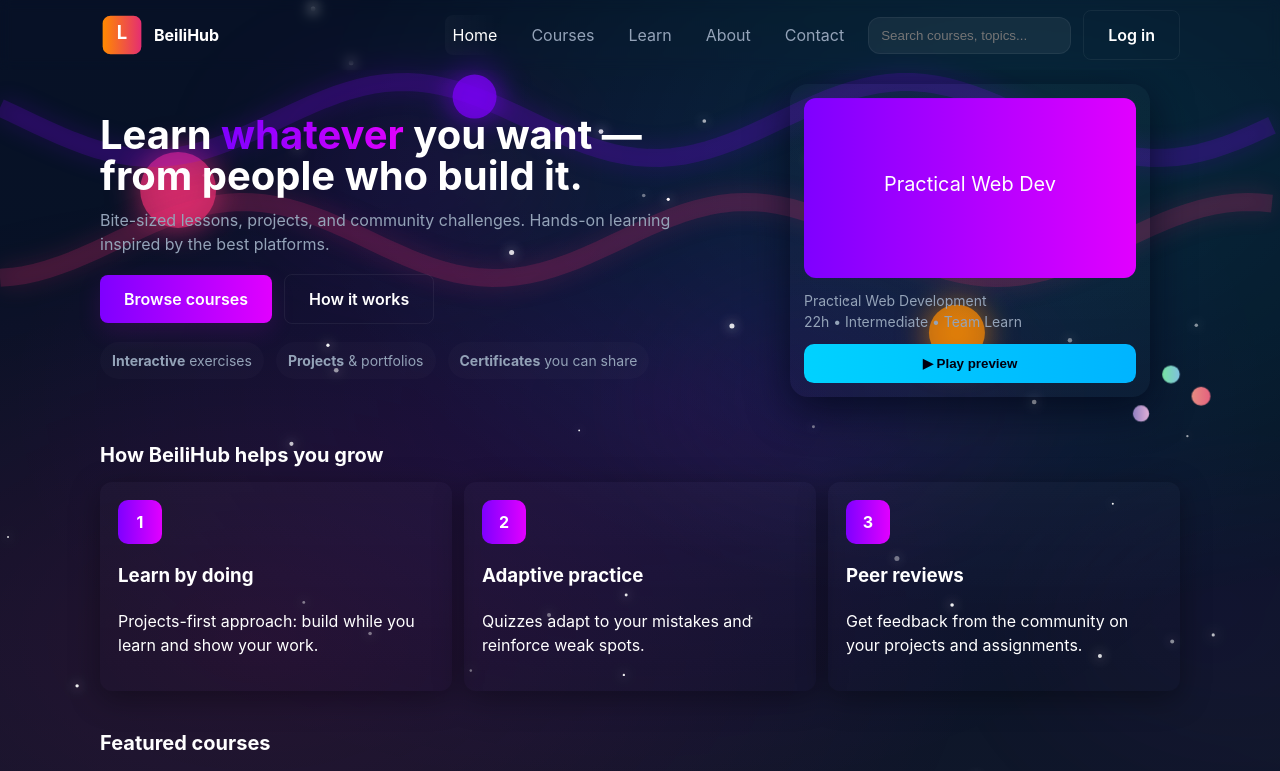
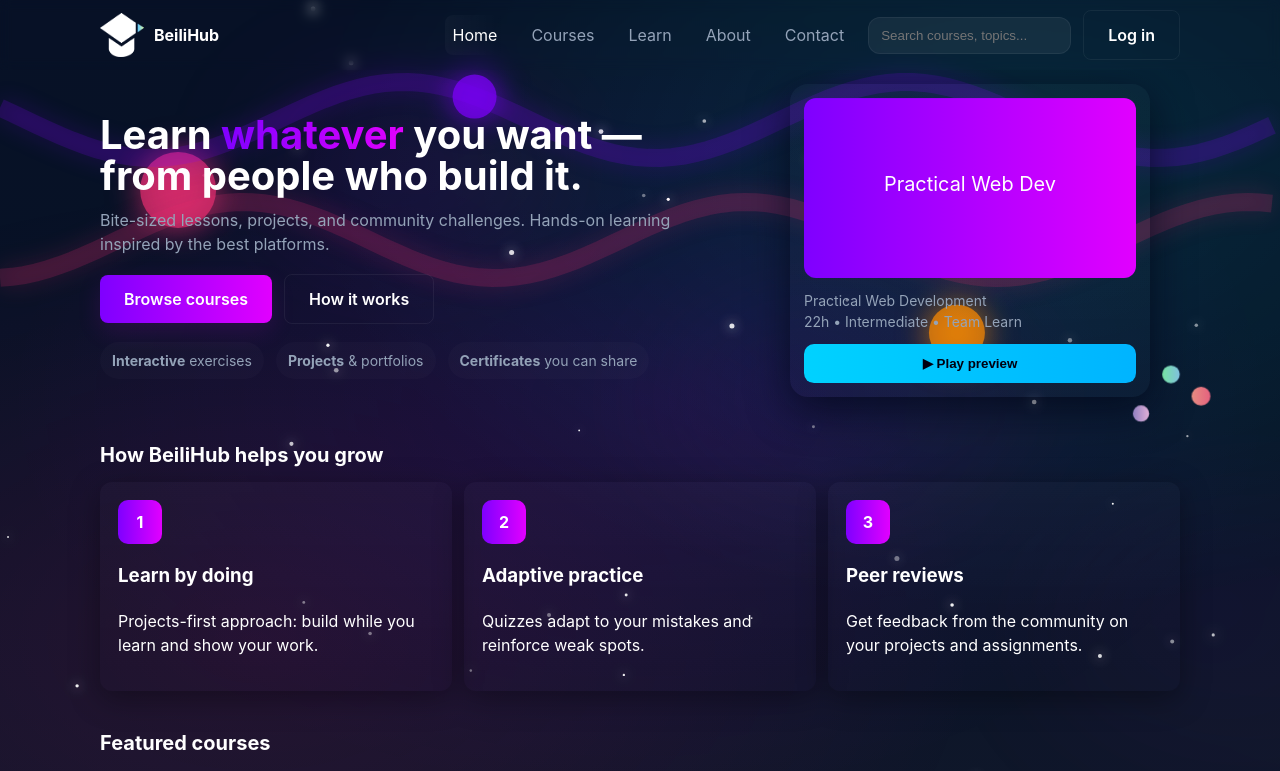
Before and after one commit to mangathemango/BeiliHub_React, a React (Vite) app: page / in a window 1280 px wide. Shown: the top 771 px of the page. Built offline with nearby package versions, Linux system fonts and the light colour scheme.

Commit message:
Changing the header logo

```diff
--- a/src/components/Header/Header.jsx
+++ b/src/components/Header/Header.jsx
@@ -19,16 +19,7 @@ const Header = () => {
         <header className="site-header">
             <div className="container header-grid">
                 <Link className="brand" to="/">
-                    <svg className="logo" viewBox="0 0 100 100" aria-hidden="true">
-                        <defs>
-                            <linearGradient id="g" x1="0" x2="1">
-                                <stop offset="0" stopColor="#FF8A00" />
-                                <stop offset="1" stopColor="#E52E71" />
-                            </linearGradient>
-                        </defs>
-                        <rect x="6" y="6" width="88" height="88" rx="18" fill="url(#g)" />
-                        <text x="50" y="60" textAnchor="middle" fontSize="42" fontWeight="700" fill="#fff">L</text>
-                    </svg>
+                    <img className="logo" src="/images/icons/logo.png" alt="BeiliHub Logo" />
                     <span>BeiliHub</span>
                 </Link>
 
```
Also changed, not shown: src/assets/logo.png (added).
